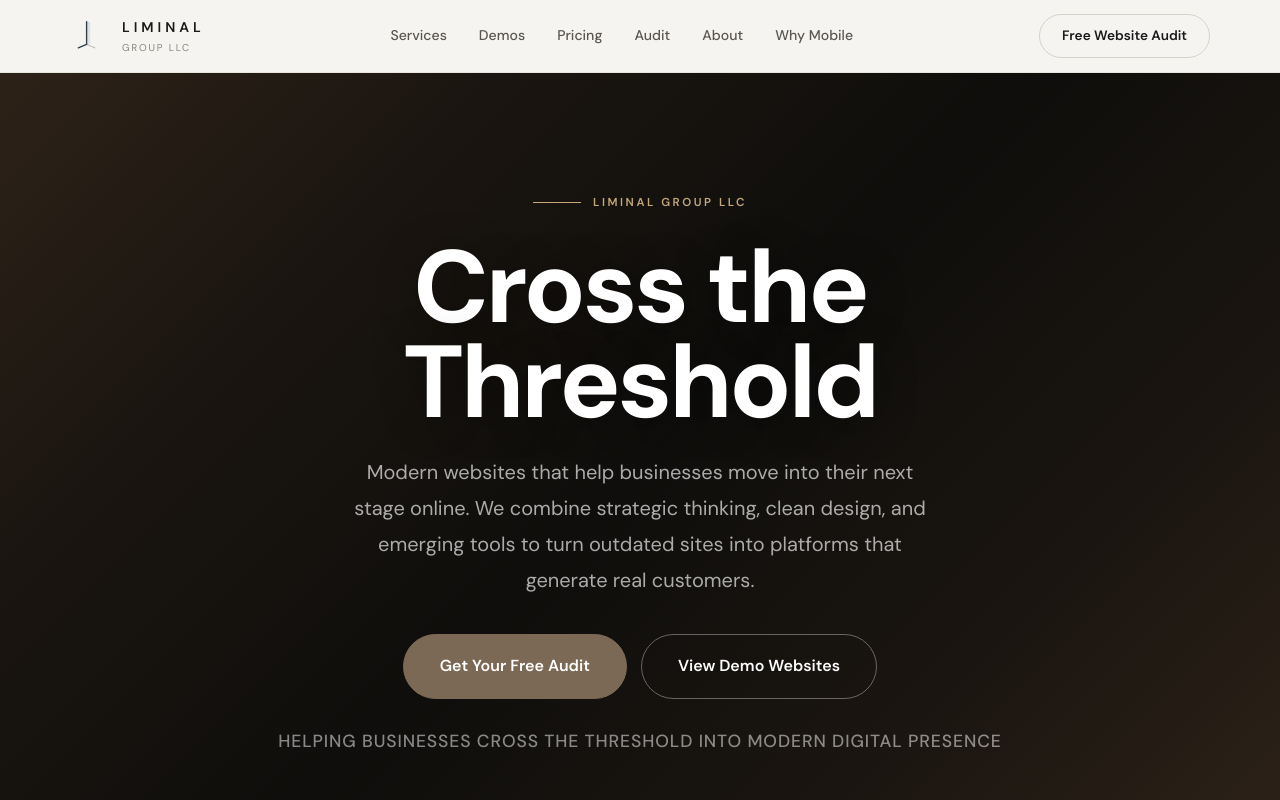
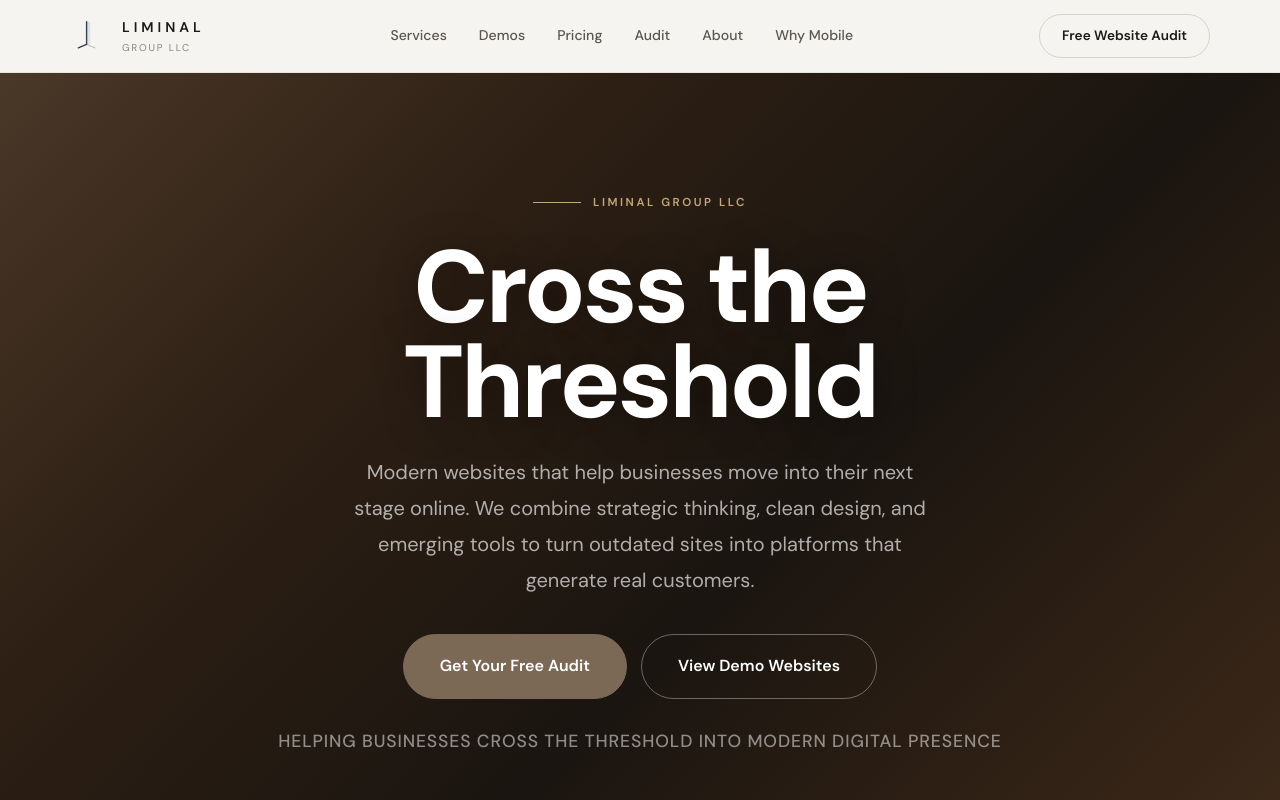
Before and after one commit to chefss2274-star/liminalgroupllc, a Next.js app in the folder frontend/: page / in a window 1280 px wide. Shown: the top 800 px of the page. Built offline with nearby package versions, Linux system fonts and the light colour scheme.

Commit message:
design: warmer more visible hero gradient

```diff
--- a/frontend/src/app/page.tsx
+++ b/frontend/src/app/page.tsx
@@ -177,7 +177,7 @@ export default function Home() {
       {/* Main */}
       <main id="main" data-testid="main-content">
         {/* Hero */}
-        <section className="hero" id="top" data-testid="hero-section" style={{background: 'linear-gradient(135deg, #2d2218 0%, #1a1510 25%, #0f0e0c 50%, #1a1510 75%, #2d2218 100%)', position: 'relative', overflow: 'hidden', minHeight: '90vh', display: 'flex', alignItems: 'center'}}>
+        <section className="hero" id="top" data-testid="hero-section" style={{background: 'linear-gradient(135deg, #4a3828 0%, #2d1f14 30%, #1a1510 60%, #2d1f14 80%, #3d2a1a 100%)', position: 'relative', overflow: 'hidden', minHeight: '90vh', display: 'flex', alignItems: 'center'}}>
 
           <div className="container hero-content">
             <div className="hero-eyebrow reveal">Liminal Group LLC</div>
```
